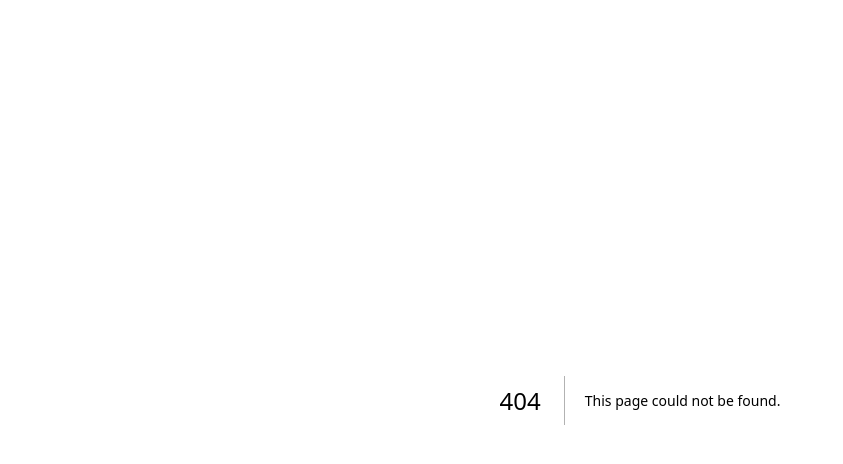
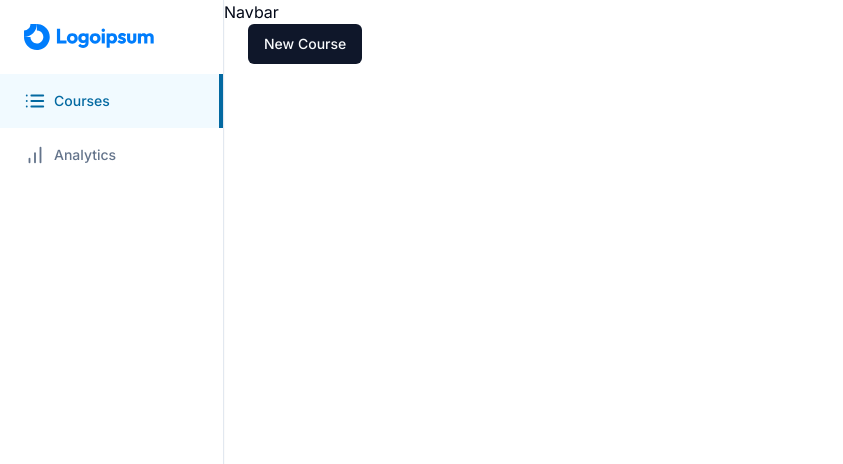
Before and after one commit to geraldobl58/lms-education, a Next.js app: page /teacher/courses in a window 1280 px wide. Before the commit this address had no page. Shown: the top 464 px of the page, without its empty margins (0-843 px from the left). Built offline with nearby package versions, Linux system fonts and the light colour scheme.

Commit message:
feat: Add course page

```diff
--- /dev/null
+++ b/src/app/(dashboard)/(routes)/teacher/courses/page.tsx
@@ -0,0 +1,14 @@
+import { Button } from "@/components/ui/button";
+import Link from "next/link";
+
+const CoursesPage = () => {
+  return (
+    <div className="p-6">
+      <Link href="/teacher/create">
+        <Button>New Course</Button>
+      </Link>
+    </div>
+  );
+};
+
+export default CoursesPage;
```
